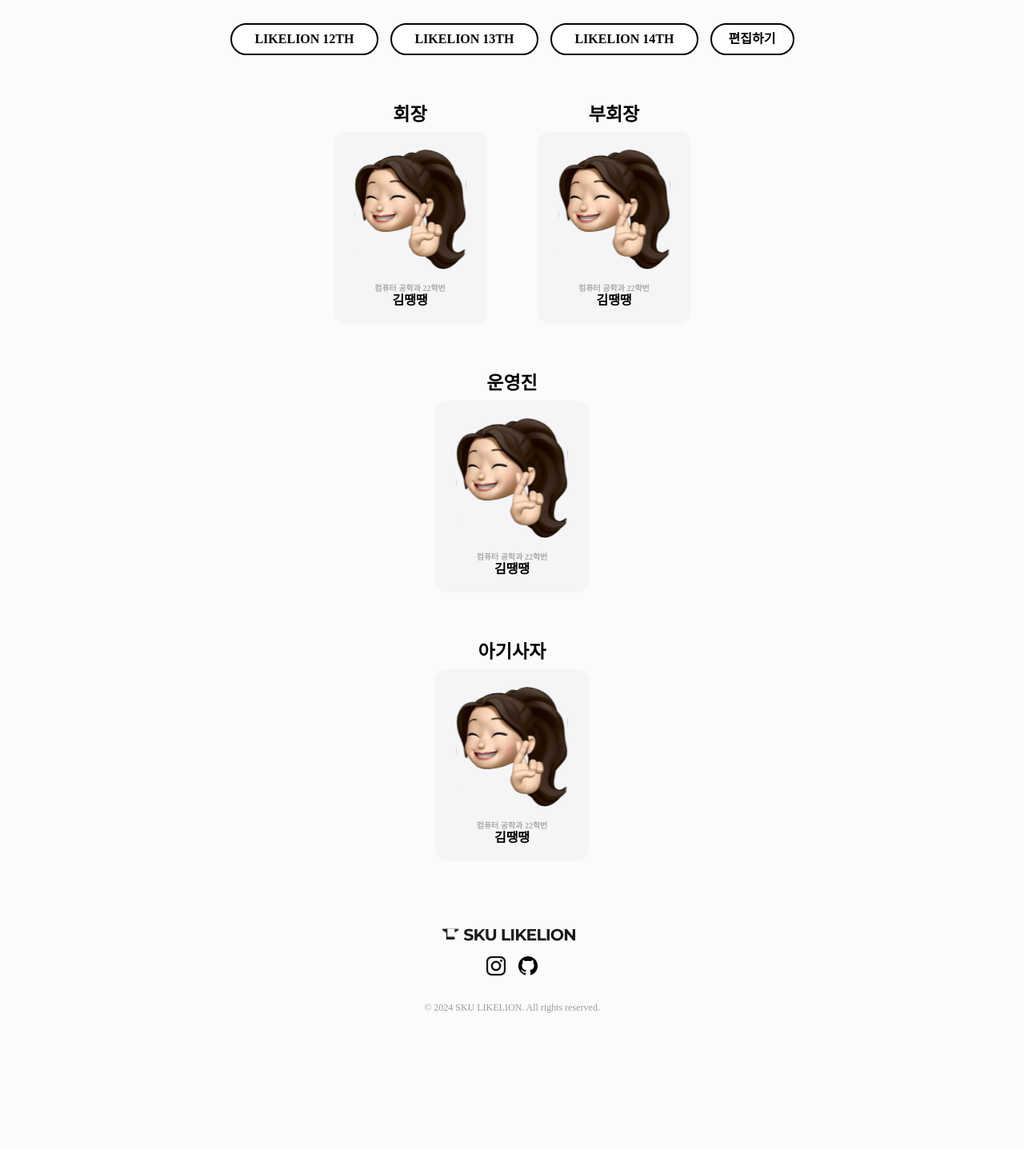
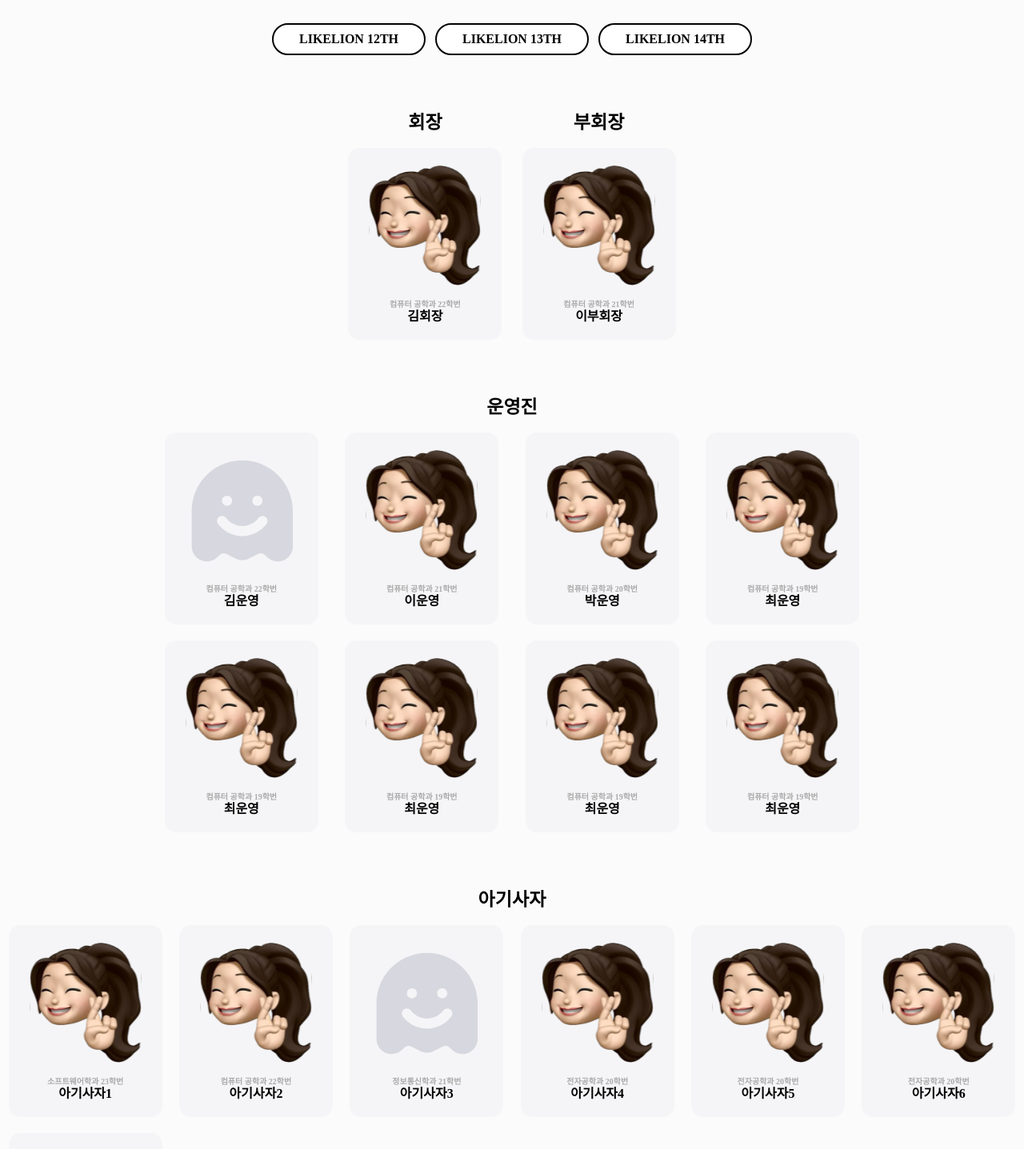
Before and after one commit to LikeLion-SKU/likelion-homepage-fe, a React (Vite) app: page /about in a window 1280 px wide. Shown: the part 260-1697 px from the top of the page at 80% size. Before the commit the page ends 1542 px from the top, so only its background shows below. Built offline with nearby package versions, Linux system fonts and the light colour scheme; a web font is replaced by a local one.

Commit message:
✨ Feat: 자주 묻는 질문 토글 ui추가 및 더 알아보기 페이지 기본 이미지 추가, 배열 생성

```diff
--- a/src/components/aboutPage/Babylion.jsx
+++ b/src/components/aboutPage/Babylion.jsx
@@ -1,13 +1,32 @@
 import styles from "../../styles/aboutPage/aboutPage.module.css";
 import Card from "./Card";
+import profileImage from "../../assets/svgs/ex.svg";
+export default function Babylion() {
+    const babyLionMembers = [
+        { name: "아기사자1", department: "소프트웨어학과 23학번", profileImage },
+        { name: "아기사자2", department: "컴퓨터 공학과 22학번", profileImage },
+        { name: "아기사자3", department: "정보통신학과 21학번" },
+        { name: "아기사자4", department: "전자공학과 20학번", profileImage },
+        { name: "아기사자5", department: "전자공학과 20학번", profileImage },
+        { name: "아기사자6", department: "전자공학과 20학번", profileImage },
+        { name: "아기사자7", department: "전자공학과 20학번", profileImage },
+    ];
 
-export default function Babylion() {
     return (
         <div className={styles.allContainer}>
             <div className={styles.babylionContainer}>
-                <q className={styles.mainText}>아기사자</q>
-                <Card />
+                <p className={styles.mainText}>아기사자</p>
+                <div className={styles.cardGrid}>
+                    {babyLionMembers.map((member, index) => (
+                        <Card
+                            key={index}
+                            name={member.name}
+                            department={member.department}
+                            profileImage={member.profileImage}
+                        />
+                    ))}
+                </div>
             </div>
         </div>
-    )
+    );
 }
--- a/src/components/aboutPage/Card.jsx
+++ b/src/components/aboutPage/Card.jsx
@@ -1,16 +1,19 @@
 import styles from "../../styles/aboutPage/card.module.css";
-import profileImage from "../../assets/svgs/ex.svg";
+import DefaultImage from "../../assets/aboutPage/ghost.svg";
 
-export default function Card() {
-    return(
-        <>
-            <div className={styles.cardContainer}>
-                <img src={profileImage} alt="프로필 이미지" className={styles.img} />
-                <div className={styles.infoContainer}>
-                    <p className={styles.subInfo}>컴퓨터 공학과 22학번</p>
-                    <p className={styles.name}>김땡땡</p>
-                </div>
+export default function Card({ profileImage, department, name }) {
+
+    return (
+        <div className={styles.cardContainer}>
+            <img
+                src={profileImage || DefaultImage}
+                alt={`${name} 프로필`}
+                className={styles.img}
+            />
+            <div className={styles.infoContainer}>
+                <p className={styles.subInfo}>{department}</p>
+                <p className={styles.name}>{name}</p>
             </div>
-        </>
-    )
+        </div>
+    );
 }
--- a/src/components/aboutPage/Chairman.jsx
+++ b/src/components/aboutPage/Chairman.jsx
@@ -1,7 +1,18 @@
 import styles from "../../styles/aboutPage/aboutPage.module.css";
 import Card from "./Card";
+import profileImage from "../../assets/svgs/ex.svg";
 
 export default function Chairman() {
+
+    const chairmanMember1 = [
+        { name: "김회장", department: "컴퓨터 공학과 22학번", profileImage },
+    ];
+
+    const chairmanMember2 = [
+        { name: "이부회장", department: "컴퓨터 공학과 21학번", profileImage },
+    ];
+
+
     return (
         <div className={styles.allContainer}>
             <div className={styles.titleContainer}>
@@ -10,19 +21,24 @@ export default function Chairman() {
                     <button className={styles.btn}>LIKELION 12TH</button>
                     <button className={styles.btn}>LIKELION 13TH</button>
                     <button className={styles.btn}>LIKELION 14TH</button>
-                    <div className={styles.editBtnContainer}>
-                        <button className={styles.editBtn}>편집하기</button>
-                    </div>
                 </div>
             </div>
             <div className={styles.chairmanContainer}>
                 <div className={styles.chairman}>
                     <q className={styles.mainText}>회장</q>
-                    <Card />
+                    <Card
+                        name={chairmanMember1[0].name}
+                        department={chairmanMember1[0].department}
+                        profileImage={chairmanMember1[0].profileImage}
+                    />
                 </div>
                 <div className={styles.chairman}>
                     <q className={styles.mainText}>부회장</q>
-                    <Card />
+                    <Card
+                        name={chairmanMember2[0].name}
+                        department={chairmanMember2[0].department}
+                        profileImage={chairmanMember2[0].profileImage}
+                    />
                 </div>
             </div>
         </div>
--- a/src/components/aboutPage/Management.jsx
+++ b/src/components/aboutPage/Management.jsx
@@ -1,13 +1,34 @@
 import styles from "../../styles/aboutPage/aboutPage.module.css";
 import Card from "./Card";
+import profileImage from "../../assets/svgs/ex.svg";
 
 export default function Management() {
+    const managementMembers = [
+        { name: "김운영", department: "컴퓨터 공학과 22학번" },
+        { name: "이운영", department: "컴퓨터 공학과 21학번", profileImage },
+        { name: "박운영", department: "컴퓨터 공학과 20학번", profileImage },
+        { name: "최운영", department: "컴퓨터 공학과 19학번", profileImage },
+        { name: "최운영", department: "컴퓨터 공학과 19학번", profileImage },
+        { name: "최운영", department: "컴퓨터 공학과 19학번", profileImage },
+        { name: "최운영", department: "컴퓨터 공학과 19학번", profileImage },
+        { name: "최운영", department: "컴퓨터 공학과 19학번", profileImage },
+    ];
+
     return (
         <div className={styles.allContainer}>
             <div className={styles.managementContainer}>
-                <q className={styles.mainText}>운영진</q>
-                <Card />
+                <p className={styles.mainText}>운영진</p>
+                <div className={styles.managementCardGrid}>
+                    {managementMembers.map((member, index) => (
+                        <Card
+                            key={index}
+                            name={member.name}
+                            department={member.department}
+                            profileImage={member.profileImage}
+                        />
+                    ))}
+                </div>
             </div>
         </div>
-    )
+    );
 }
--- a/src/components/recruitPage/Question.jsx
+++ b/src/components/recruitPage/Question.jsx
@@ -1,9 +1,11 @@
+import { useState } from "react";
 import styles from "../../styles/recruitPage/question.module.css";
+import arrowIcon from "../../assets/recruitPage/down.svg";
 
 export default function Question() {
     const qaList = [
         {
-            question: "비전공자도 참여 가능한가요?",
+            question: "비전공자도 참여 능한가요?",
             answer:
                 "비전공자도 참여 가능합니다.\n멋쟁이사자처럼의 목표는 컴퓨터과학 비전공자들도 프로그래밍 기초 지식을 배워 자신의 웹서비스를 만들 수 있도록 하는 것입니다.",
         },
@@ -44,15 +46,35 @@ export default function Question() {
         },
     ];
 
+    const [openIndexes, setOpenIndexes] = useState([]);
+
+    const toggleAnswer = (index) => {
+        setOpenIndexes((prevState) => {
+            if (prevState.includes(index)) {
+                return prevState.filter((i) => i !== index);
+            } else {
+                return [...prevState, index];
+            }
+        });
+    };
+
     return (
         <div id="questionSection" className={styles.allContainer}>
             <p className={styles.title}>자주 묻는 질문</p>
             <div className={styles.qaContainer}>
                 {qaList.map((qa, index) => (
-                    <div key={index} className={styles.qaItem}>
+                    <div key={index} className={styles.qaItem} onClick={() => toggleAnswer(index)}>
+                        <div className={styles.questionContainer}>
                             <div className={styles.question}>
                                 <span>Q</span> {qa.question}
                             </div>
+                            <img
+                                src={arrowIcon}
+                                alt="화살표"
+                                className={`${styles.arrowIcon} ${openIndexes.includes(index) ? styles.rotated : ""}`}
+                            />
+                        </div>
+                        {openIndexes.includes(index) && (
                             <div className={styles.answer}>
                                 <span className={styles.answerPrefix}>A</span>
                                 <div className={styles.answerContainer}>
@@ -63,6 +85,7 @@ export default function Question() {
                                     ))}
                                 </div>
                             </div>
+                        )}
                     </div>
                 ))}
             </div>
--- a/src/components/recruitPage/Requirements.jsx
+++ b/src/components/recruitPage/Requirements.jsx
@@ -2,16 +2,16 @@ import styles from "../../styles/recruitPage/requirements.module.css"
 
 export default function Requirements() {
     const steps = [
-        { label: '1. 멋사 활동에 적극적으로 참여하실 분' },
-        { label: '2. 개인 노트북은 필수입니다.' },
-        { label: '3. 매주 월요일 6시 세션이 있습니다.' },
-        { label: '4. 멋사 활동에 3회 불참시 수료증이 나오지 않습니다.' },
-        { label: '5. 또 뭐를 적으면 좋을까용' },
+        { label: '1. 서경대학교 재학생 또는 휴학생' },
+        { label: '2. 멋사 활동에 적극적으로 참야하실 분' },
+        { label: '3. 개인 노트북 보유자' },
+        { label: '4. 매주 월요일 18시 대면 참가 가능하신 분' },
+        { label: '5. 멋사 활동에 3회 불참시 수료증이 나오지 않습니다.' },
     ];
 
     return (
         <div id="requirementSection" className={styles.allContainer}>
-            <p className={styles.title}>요구조건</p>
+            <p className={styles.title}>모집 대상</p>
             {steps.map((step, index) => (
                 <div key={index}>
                     <div className={styles.label}>{step.label}</div>
--- a/src/styles/aboutPage/aboutPage.module.css
+++ b/src/styles/aboutPage/aboutPage.module.css
@@ -39,32 +39,10 @@
     transform: scale(1.05);
 }
 
-.editBtn{
-    width: 105px;
-    height: 40px;
-    border-radius: 20px;
-    border: 2px solid black;
-    background-color: #fff;
-    font-size: 16px;
-    font-weight: 700;
-    cursor: pointer;
-    transition: background-color 0.3s ease, transform 0.2s ease;
-}
-
-.editBtn:hover{
-    background-color: rgb(191, 191, 191);
-    transform: scale(1.05);
-}
-
-.editBtnContainer{
-    display: flex;
-
-}
-
 .chairmanContainer{
     display: flex;
     justify-content: center;
-    gap: 5%;
+    gap: 2%;
     margin-bottom: 5%;
 }
 
@@ -78,7 +56,8 @@
     font-size: 23.04px;
     font-weight: 700;
     color: black;
-    margin-bottom: 10px;
+    margin-bottom: 20px;
+    margin-top: 10px;
 }
 
 .managementContainer{
@@ -94,3 +73,19 @@
     align-items: center;
     margin-bottom: 5%;
 }
+
+.managementCardGrid {
+    display: grid;
+    width: 70%;
+    grid-template-columns: repeat(auto-fill, minmax(190px, 1fr));
+    gap: 20px;
+    justify-items: center;
+}
+
+.cardGrid {
+    display: grid;
+    width: 100%;
+    grid-template-columns: repeat(auto-fill, minmax(190px, 1fr));
+    gap: 20px;
+    justify-items: center;
+}
--- a/src/styles/recruitPage/question.module.css
+++ b/src/styles/recruitPage/question.module.css
@@ -23,14 +23,15 @@
     background-color: #ECF0E9;
 }
 
-.question {
+.questionContainer {
     font-size: 20px;
     font-weight: 500;
-    margin-bottom: 3%;
     color: #444;
+    display: flex;
+    justify-content: space-between;
 }
 
-.question span {
+.questionContainer span {
     color: #a9a9a9;
     font-weight: bold;
     margin-right: 10px;
@@ -42,6 +43,7 @@
     font-weight: 500;
     line-height: 1.5;
     display: flex;
+    margin-top: 3%;
 }
 
 .answerPrefix {
@@ -61,3 +63,11 @@
     text-indent: 0;
     line-height: 1.5;
 }
+
+.arrowIcon {
+    transition: transform 0.3s ease;
+}
+
+.rotated {
+    transform: rotate(180deg);
+}
```
Also changed, not shown: src/assets/aboutPage/ghost.svg (added), src/assets/recruitPage/down.svg (added). Lines whose indentation alone changed are shown as unchanged.
